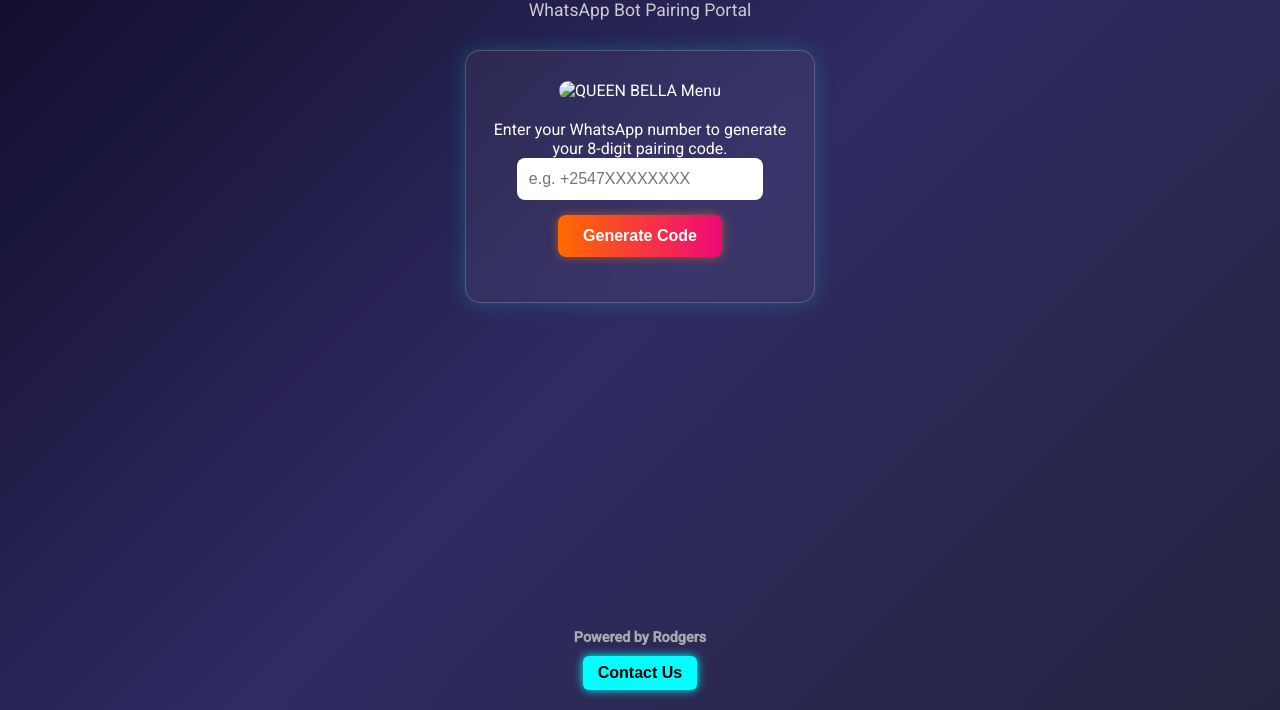
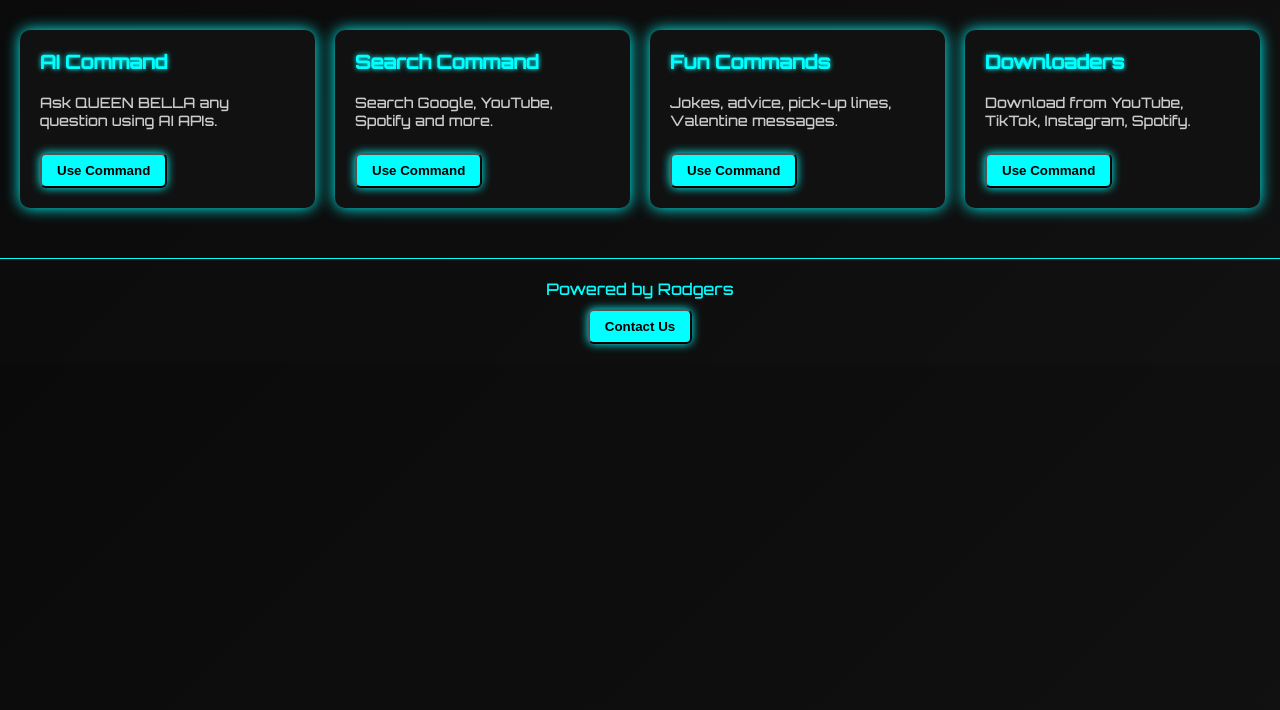
Before and after one commit to ROGERS-4/Queen-s-pair-site, a website: page index.html in a window 1280 px wide. Shown: the part 90-800 px from the top of the page. Drawn offline with Linux system fonts and the light colour scheme.

Commit message:
Update index.html

```diff
--- a/index.html
+++ b/index.html
@@ -3,92 +3,67 @@
 <head>
 <meta charset="UTF-8">
 <meta name="viewport" content="width=device-width, initial-scale=1.0">
-  <title>QUEEN BELLA Pairing</title>
-  <link href="https://fonts.googleapis.com/css2?family=Orbitron:wght@500;700&family=Roboto:wght@400;500&display=swap" rel="stylesheet">
+<title>QUEEN BELLA Dashboard</title>
+<link href="https://fonts.googleapis.com/css2?family=Orbitron:wght@500&display=swap" rel="stylesheet">
 <style>
-    * { margin:0; padding:0; box-sizing:border-box; }
   body {
-      font-family: 'Roboto', sans-serif;
-      background: linear-gradient(135deg, #0f0c29, #302b63, #24243e);
-      color: #fff;
-      min-height:100vh;
-      display:flex;
-      flex-direction:column;
-      align-items:center;
-      justify-content:flex-start;
+    margin:0;
+    font-family: 'Orbitron', sans-serif;
+    background: linear-gradient(135deg, #0a0a0a, #111111);
+    color: #0ff;
   }
   header {
-      margin-top:30px;
     text-align:center;
+    padding:30px;
+    font-size:2em;
+    letter-spacing:2px;
+    text-shadow:0 0 10px #0ff;
   }
-    header h1 {
-      font-family: 'Orbitron', sans-serif;
-      font-size:2.5rem;
-      background: linear-gradient(90deg,#ff6a00,#ee0979);
-      -webkit-background-clip:text;
-      -webkit-text-fill-color:transparent;
-      margin-bottom:10px;
+  .cards {
+    display:grid;
+    grid-template-columns:repeat(auto-fit,minmax(250px,1fr));
+    gap:20px;
+    padding:20px;
   }
-    header p {
+  .card {
+    background:#111;
+    padding:20px;
+    border-radius:10px;
+    box-shadow:0 0 15px #0ff;
+    transition:0.3s;
+  }
+  .card:hover {
+    transform:scale(1.05);
+    box-shadow:0 0 30px #0ff;
+  }
+  .card h3 {
+    margin-top:0;
+    color:#0ff;
+    text-shadow:0 0 5px #0ff;
+  }
+  .card p {
+    font-size:0.9em;
     color:#ccc;
-      font-size:1.1rem;
   }
-    .menu-card {
-      background: rgba(255,255,255,0.05);
-      border: 1px solid rgba(255,255,255,0.2);
-      border-radius: 15px;
-      padding: 30px 20px;
-      margin-top:30px;
-      width: 350px;
-      text-align:center;
-      backdrop-filter: blur(10px);
-      box-shadow: 0 0 20px rgba(0,255,255,0.2);
-      transition: transform 0.3s;
-    }
-    .menu-card:hover { transform: scale(1.05); }
-    .menu-card img { max-width:250px; border-radius:10px; margin-bottom:20px; }
-    input[type="text"] {
-      width:80%;
-      padding:12px;
-      margin-bottom:15px;
-      border-radius: 8px;
-      border:none;
-      outline:none;
-      font-size:1rem;
-    }
-    button {
-      padding:12px 25px;
-      font-size:1rem;
-      font-weight: bold;
-      border:none;
-      border-radius:8px;
+  .card button {
+    margin-top:10px;
+    background:#0ff;
+    color:#000;
+    font-weight:bold;
+    padding:8px 15px;
+    border-radius:6px;
+    box-shadow:0 0 10px #0ff;
     cursor:pointer;
-      background: linear-gradient(90deg,#ff6a00,#ee0979);
-      color:#fff;
-      transition: all 0.3s ease;
-      box-shadow: 0 0 10px rgba(255,106,0,0.6);
-    }
-    button:hover {
-      transform: scale(1.05);
-      box-shadow: 0 0 20px rgba(255,106,0,0.9);
-    }
-    #result {
-      margin-top:15px;
-      font-weight:bold;
-      font-size:1.1rem;
-      color:#00fff0;
   }
   footer {
-      margin-top:auto;
-      margin-bottom:20px;
     text-align:center;
-      font-weight:bold;
-      font-size:0.9rem;
-      color:#aaa;
+    padding:20px;
+    border-top:1px solid #0ff;
+    margin-top:30px;
   }
   footer button {
     margin-top:10px;
-      background: #0ff;
+    background:#0ff;
     color:#000;
     font-weight:bold;
     padding:8px 15px;
@@ -99,20 +74,34 @@
 </head>
 <body>
 
-<header>
-  <h1>QUEEN BELLA</h1>
-  <p>WhatsApp Bot Pairing Portal</p>
-</header>
+<header>QUEEN BELLA – WhatsApp Bot Dashboard</header>
 
-<div class="menu-card">
-  <img src="/menu.jpg" alt="QUEEN BELLA Menu">
-  <p>Enter your WhatsApp number to generate your 8-digit pairing code.</p>
-  <form id="pairForm">
-    <input type="text" id="phone" placeholder="e.g. +2547XXXXXXXX" required />
-    <br/>
-    <button type="submit">Generate Code</button>
-  </form>
-  <div id="result"></div>
+<div class="cards">
+  <div class="card">
+    <h3>AI Command</h3>
+    <p>Ask QUEEN BELLA any question using AI APIs.</p>
+    <button onclick="copyCommand('https://api.giftedtech.co.ke/api/ai/ai?apikey=gifted&q=Your+Question')">Use Command</button>
+  </div>
+
+  <div class="card">
+    <h3>Search Command</h3>
+    <p>Search Google, YouTube, Spotify and more.</p>
+    <button onclick="copyCommand('https://api.giftedtech.co.ke/api/search/google?apikey=gifted&query=YourQuery')">Use Command</button>
+  </div>
+
+  <div class="card">
+    <h3>Fun Commands</h3>
+    <p>Jokes, advice, pick-up lines, Valentine messages.</p>
+    <button onclick="copyCommand('https://api.giftedtech.co.ke/api/fun/jokes?apikey=gifted')">Use Command</button>
+  </div>
+
+  <div class="card">
+    <h3>Downloaders</h3>
+    <p>Download from YouTube, TikTok, Instagram, Spotify.</p>
+    <button onclick="copyCommand('https://api.giftedtech.co.ke/api/download/ytmp3?apikey=gifted&url=VIDEO_URL')">Use Command</button>
+  </div>
+
+  <!-- Add more cards for Tools, Anime, Stalker, Viral Commands -->
 </div>
 
 <footer>
@@ -121,24 +110,10 @@
 </footer>
 
 <script>
-  const form = document.getElementById('pairForm');
-  const result = document.getElementById('result');
-
-  form.addEventListener('submit', async e => {
-    e.preventDefault();
-    const phone = document.getElementById('phone').value;
-    const res = await fetch('/api/pair', {
-      method:'POST',
-      headers:{'Content-Type':'application/json'},
-      body: JSON.stringify({phone})
-    });
-    const data = await res.json();
-    if(res.ok){
-      result.innerHTML = `Your 8-digit code: <strong>${data.code}</strong>`;
-    } else {
-      result.innerHTML = `<span style="color:#ff4b4b;">Error: ${data.error}</span>`;
+function copyCommand(cmd){
+  navigator.clipboard.writeText(cmd);
+  alert('Command copied to clipboard!');
 }
-  });
 </script>
 
 </body>
```
Lines whose indentation alone changed are shown as unchanged.
